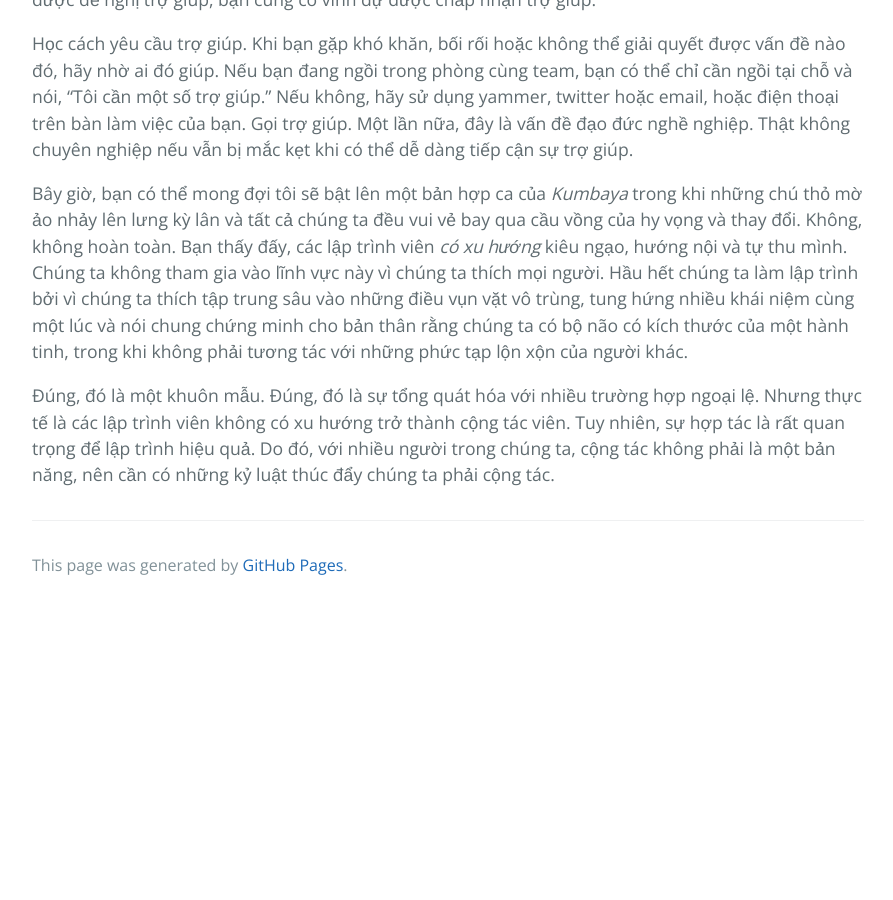
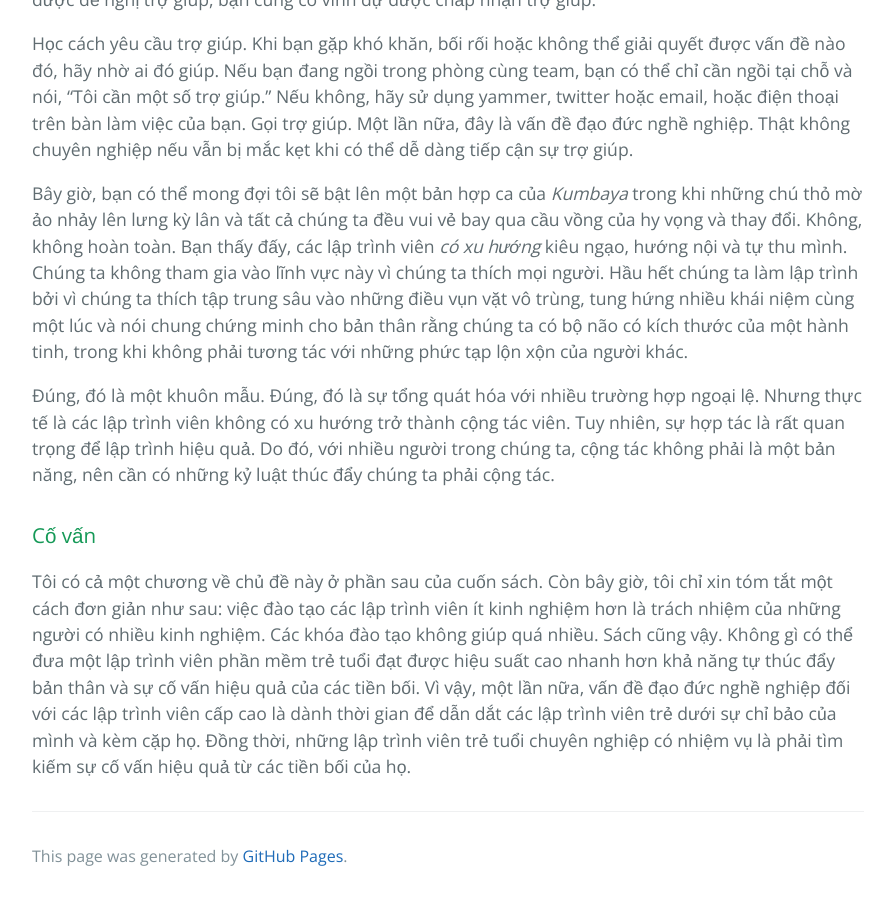
Before and after one commit to HaiBV/haibv.github.io, a Jekyll site: the page built from clean-coder/chapter-4-coding.md, in a window 1280 px wide and 900 px high, scrolled down 14317 px. Shown: the whole window, without its empty margins (192-1085 px from the left). Built offline with Jekyll 4.4.1, drawn with Linux system fonts in a browser that asks for light colours; our own code applies the rules of GitHub Pages for plain Markdown files; before the commit the page ends 14926 px from its top, so only the background shows below that.

Commit message:
Book - The Clean Coder - Chapter 4 - Coding - Done v1

```diff
--- a/clean-coder/chapter-4-coding.md
+++ b/clean-coder/chapter-4-coding.md
@@ -275,3 +275,7 @@ Học cách yêu cầu trợ giúp. Khi bạn gặp khó khăn, bối rối ho
 Bây giờ, bạn có thể mong đợi tôi sẽ bật lên một bản hợp ca của _Kumbaya_ trong khi những chú thỏ mờ ảo nhảy lên lưng kỳ lân và tất cả chúng ta đều vui vẻ bay qua cầu vồng của hy vọng và thay đổi. Không, không hoàn toàn. Bạn thấy đấy, các lập trình viên _có xu hướng_ kiêu ngạo, hướng nội và tự thu mình. Chúng ta không tham gia vào lĩnh vực này vì chúng ta thích mọi người. Hầu hết chúng ta làm lập trình bởi vì chúng ta thích tập trung sâu vào những điều vụn vặt vô trùng, tung hứng nhiều khái niệm cùng một lúc và nói chung chứng minh cho bản thân rằng chúng ta có bộ não có kích thước của một hành tinh, trong khi không phải tương tác với những phức tạp lộn xộn của người khác.
 
 Đúng, đó là một khuôn mẫu. Đúng, đó là sự tổng quát hóa với nhiều trường hợp ngoại lệ. Nhưng thực tế là các lập trình viên không có xu hướng trở thành cộng tác viên. Tuy nhiên, sự hợp tác là rất quan trọng để lập trình hiệu quả. Do đó, với nhiều người trong chúng ta, cộng tác không phải là một bản năng, nên cần có những kỷ luật thúc đẩy chúng ta phải cộng tác.
+
+### Cố vấn
+
+Tôi có cả một chương về chủ đề này ở phần sau của cuốn sách. Còn bây giờ, tôi chỉ xin tóm tắt một cách đơn giản như sau: việc đào tạo các lập trình viên ít kinh nghiệm hơn là trách nhiệm của những người có nhiều kinh nghiệm. Các khóa đào tạo không giúp quá nhiều. Sách cũng vậy. Không gì có thể đưa một lập trình viên phần mềm trẻ tuổi đạt được hiệu suất cao nhanh hơn khả năng tự thúc đẩy bản thân và sự cố vấn hiệu quả của các tiền bối. Vì vậy, một lần nữa, vấn đề đạo đức nghề nghiệp đối với các lập trình viên cấp cao là dành thời gian để dẫn dắt các lập trình viên trẻ dưới sự chỉ bảo của mình và kèm cặp họ. Đồng thời, những lập trình viên trẻ tuổi chuyên nghiệp có nhiệm vụ là phải tìm kiếm sự cố vấn hiệu quả từ các tiền bối của họ.
```
